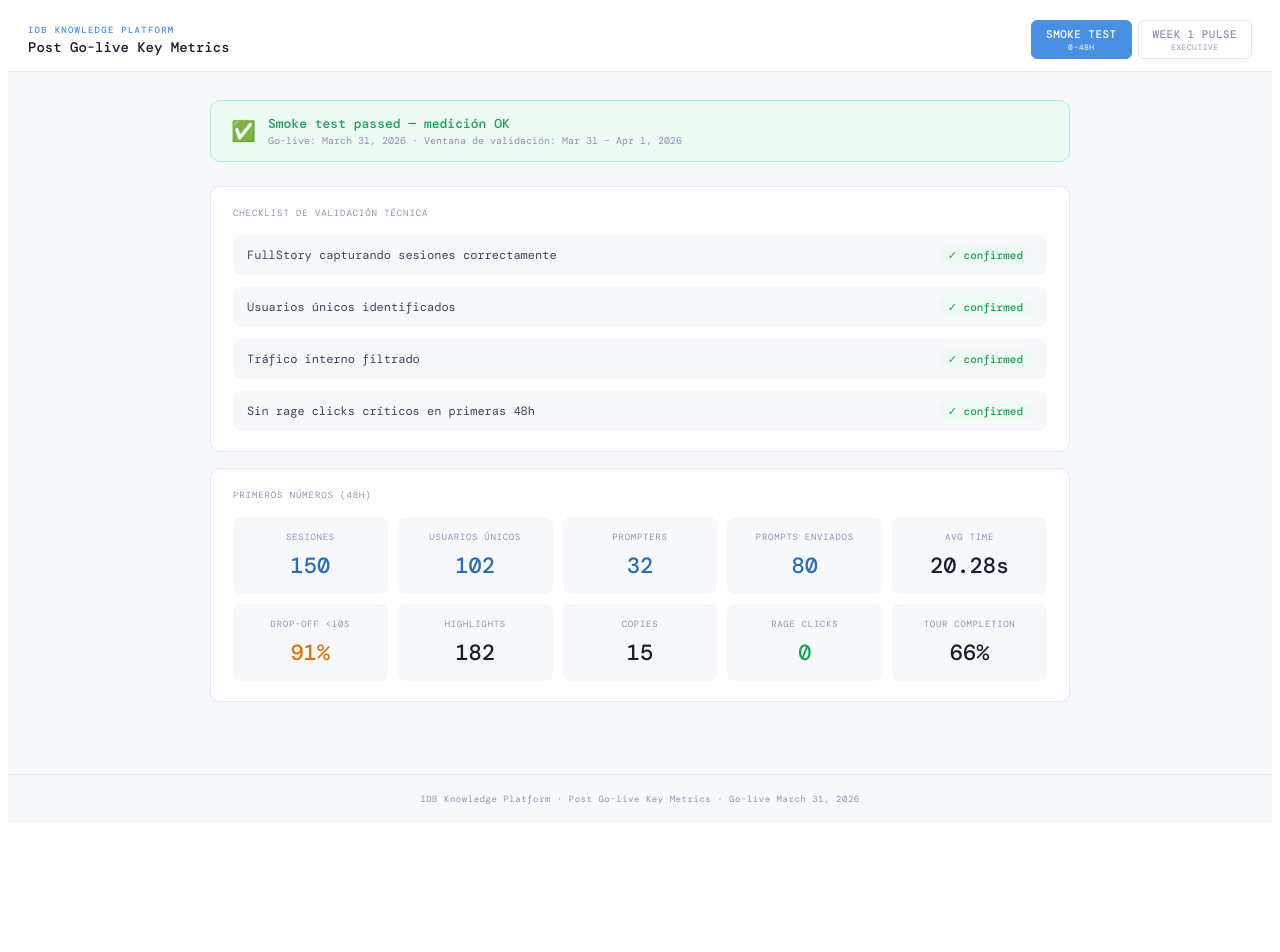
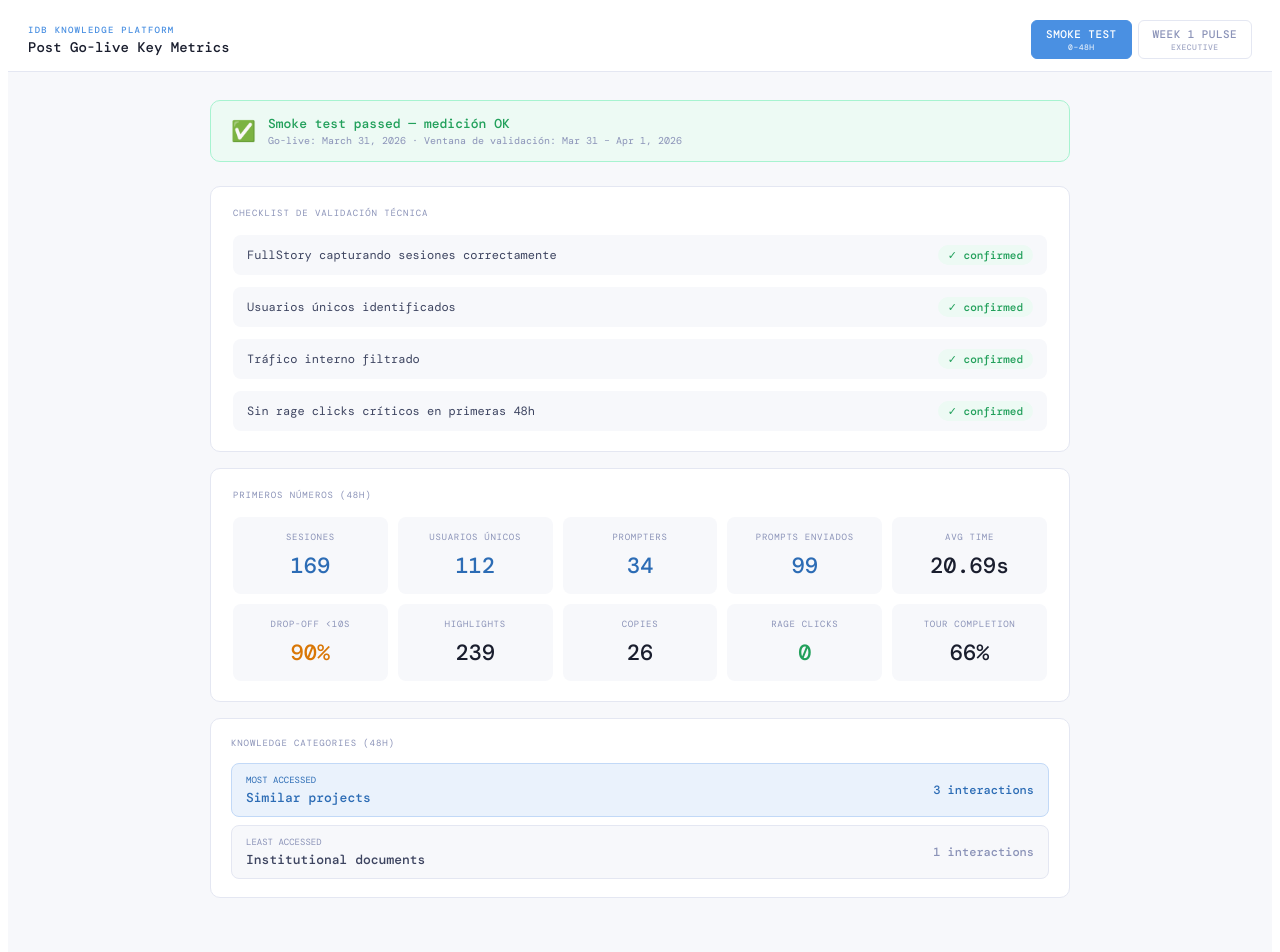
Before and after one commit to jimenasalinasg/KPsmoketest, a React (Vite) app: page / in a window 1280 px wide. Shown: the top 952 px of the page. Before the commit the page ends 831 px from the top, so only its background shows below. Built offline with nearby package versions, Linux system fonts and the light colour scheme; a web font is replaced by a local one.

Commit message:
Update App.jsx

```diff
--- a/src/App.jsx
+++ b/src/App.jsx
@@ -27,16 +27,19 @@ const SMOKE = {
   uniqueUsers: true,
   internalFiltered: true,
   rageclicks: true,
-  sessions: 150,
-  users: 102,
-  prompters: 32,
-  prompts: 80,
-  avgTime: "20.28s",
-  dropoff: 91,
-  highlighted: 182,
-  copied: 15,
+  sessions: 169,
+  users: 112,
+  prompters: 34,
+  prompts: 99,
+  avgTime: "20.69s",
+  dropoff: 90,
+  highlighted: 239,
+  copied: 26,
   rageclicksCount: 0,
   tourCompletion: 66,
+  openSearch: 94,
+  pillTop: "Similar projects (3)",
+  pillBot: "Institutional documents (1)",
   notes: "",
 };
 
@@ -209,6 +212,35 @@ function SmokeTest() {
         </div>
       </div>
 
+      {/* Knowledge categories */}
+      {(SMOKE.pillTop || SMOKE.pillBot) && (
+        <div style={{ background: SURF, border: `1px solid ${BDR}`, borderRadius: 10, padding: "18px 20px", marginBottom: 16 }}>
+          <div style={{ fontSize: 9, textTransform: "uppercase", letterSpacing: "0.1em", color: INK3, marginBottom: 14 }}>
+            Knowledge Categories (48h)
+          </div>
+          <div style={{ display: "flex", flexDirection: "column", gap: 8 }}>
+            {SMOKE.pillTop && (
+              <div style={{ display: "flex", alignItems: "center", justifyContent: "space-between", padding: "10px 14px", background: BLUE_L, border: `1px solid ${BLUE_M}`, borderRadius: 8 }}>
+                <div>
+                  <div style={{ fontSize: 9, textTransform: "uppercase", color: BLUE_D, marginBottom: 3 }}>Most accessed</div>
+                  <div style={{ fontSize: 13, fontWeight: 500, color: BLUE_D }}>{SMOKE.pillTop.replace(/\s*\(\d+\)$/, '')}</div>
+                </div>
+                <span style={{ fontSize: 12, fontWeight: 500, color: BLUE_D }}>{SMOKE.pillTop.match(/\((\d+)\)/)?.[1]} interactions</span>
+              </div>
+            )}
+            {SMOKE.pillBot && (
+              <div style={{ display: "flex", alignItems: "center", justifyContent: "space-between", padding: "10px 14px", background: BG, border: `1px solid ${BDR}`, borderRadius: 8 }}>
+                <div>
+                  <div style={{ fontSize: 9, textTransform: "uppercase", color: INK3, marginBottom: 3 }}>Least accessed</div>
+                  <div style={{ fontSize: 13, fontWeight: 500, color: INK2 }}>{SMOKE.pillBot.replace(/\s*\(\d+\)$/, '')}</div>
+                </div>
+                <span style={{ fontSize: 12, fontWeight: 500, color: INK3 }}>{SMOKE.pillBot.match(/\((\d+)\)/)?.[1]} interactions</span>
+              </div>
+            )}
+          </div>
+        </div>
+      )}
+
       {/* Notes */}
       {SMOKE.notes && (
         <div style={{ background: "#fffbeb", border: "1px solid #fde68a", borderRadius: 10, padding: "14px 18px" }}>
```
